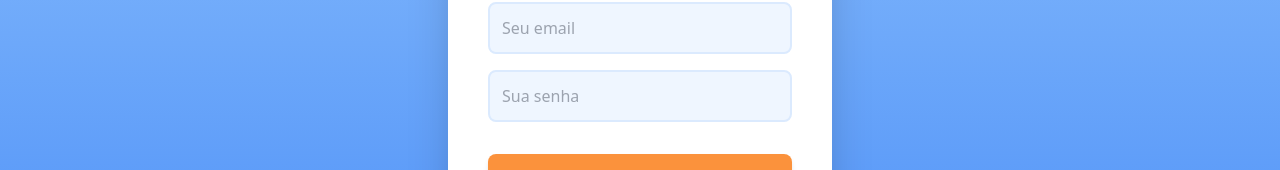
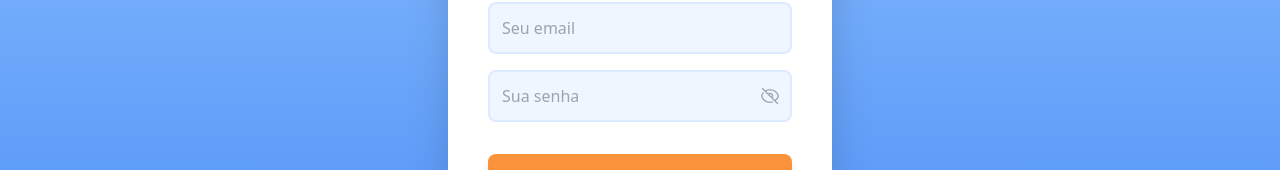
Before and after one commit to Claudino2001/Message-in-a-Bottle, a React (Vite) app in the folder frontend/: page /login in a window 1280 px wide. Shown: the part 302-472 px from the top of the page. Built offline with nearby package versions, Linux system fonts and the light colour scheme; the HTML template or start-up script is replaced by a standard one.

Commit message:
Add show/hide password toggle to login form
Introduced a button to toggle password visibility in the login form, improving user experience. Cleaned up comments and slightly refactored state management for clarity.

```diff
--- a/frontend/src/pages/Login.jsx
+++ b/frontend/src/pages/Login.jsx
@@ -5,24 +5,20 @@
 function Login() {
   const [email, setEmail] = useState("");
   const [password, setPassword] = useState("");
-  const [error, setError] = useState(""); // Estado para armazenar mensagens de erro
+  const [showPassword, setShowPassword] = useState(false); // Estado para mostrar/ocultar
+  const [error, setError] = useState("");
   const navigate = useNavigate();
 
   const handleLogin = async (e) => {
     e.preventDefault();
-    setError(""); // Limpa erros anteriores ao tentar novamente
+    setError("");
 
     try {
       const response = await api.post("/auth/login", { email, password });
-
-      // Salva o token no navegador
       localStorage.setItem("token", response.data.access_token);
-
-      // Redireciona direto para a tela de escrever (sem alert)
       navigate("/write");
     } catch (err) {
       console.error(err);
-      // Define a mensagem de erro para aparecer na tela
       setError("Email ou senha incorretos. Tente novamente.");
     }
   };
@@ -30,7 +26,6 @@
   return (
     <div className="min-h-screen relative bg-gradient-to-b from-blue-300 to-blue-500 flex items-center justify-center overflow-hidden font-sans">
 
-      {/* Coqueiros Laterais (Imagens decorativas) */}
       <img
         src="https://cdn-icons-png.flaticon.com/512/433/433539.png"
         className="absolute bottom-0 left-[-50px] w-64 md:w-80 opacity-90"
@@ -42,7 +37,6 @@
         alt="coqueiro"
       />
 
-      {/* Card de Login (Quadrado Branco) */}
       <div className="bg-white p-10 rounded-2xl shadow-2xl z-10 w-96 text-center transform hover:scale-105 transition duration-500">
         <h2 className="text-4xl font-hand text-blue-600 mb-8 font-bold">Login</h2>
 
@@ -54,15 +48,36 @@
             value={email}
             onChange={e => setEmail(e.target.value)}
           />
-          <input
-            type="password"
-            placeholder="Sua senha"
-            className="p-3 border-2 border-blue-100 rounded-lg focus:outline-none focus:border-blue-400 bg-blue-50"
-            value={password}
-            onChange={e => setPassword(e.target.value)}
-          />
 
-          {/* Exibe mensagem de erro se houver */}
+          {/* Campo de Senha com Botão de Visualizar */}
+          <div className="relative">
+            <input
+              type={showPassword ? "text" : "password"} // Alterna o tipo
+              placeholder="Sua senha"
+              className="w-full p-3 border-2 border-blue-100 rounded-lg focus:outline-none focus:border-blue-400 bg-blue-50 pr-10" // pr-10 para o texto não ficar sob o ícone
+              value={password}
+              onChange={e => setPassword(e.target.value)}
+            />
+            <button
+              type="button" // Importante ser type="button" para não submeter o form
+              onClick={() => setShowPassword(!showPassword)}
+              className="absolute inset-y-0 right-3 flex items-center text-gray-400 hover:text-blue-500 transition"
+            >
+              {showPassword ? (
+                // Ícone Olho Aberto (SVG)
+                <svg xmlns="http://www.w3.org/2000/svg" fill="none" viewBox="0 0 24 24" strokeWidth={1.5} stroke="currentColor" className="w-5 h-5">
+                  <path strokeLinecap="round" strokeLinejoin="round" d="M2.036 12.322a1.012 1.012 0 0 1 0-.639C3.423 7.51 7.36 4.5 12 4.5c4.638 0 8.573 3.007 9.963 7.178.07.207.07.431 0 .639C20.577 16.49 16.64 19.5 12 19.5c-4.638 0-8.573-3.007-9.963-7.178Z" />
+                  <path strokeLinecap="round" strokeLinejoin="round" d="M15 12a3 3 0 1 1-6 0 3 3 0 0 1 6 0Z" />
+                </svg>
+              ) : (
+                // Ícone Olho Fechado (SVG)
+                <svg xmlns="http://www.w3.org/2000/svg" fill="none" viewBox="0 0 24 24" strokeWidth={1.5} stroke="currentColor" className="w-5 h-5">
+                  <path strokeLinecap="round" strokeLinejoin="round" d="M3.98 8.223A10.477 10.477 0 0 0 1.934 12C3.226 16.338 7.244 19.5 12 19.5c.993 0 1.953-.138 2.863-.395M6.228 6.228A10.451 10.451 0 0 1 12 4.5c4.756 0 8.773 3.162 10.065 7.498a10.522 10.522 0 0 1-4.293 5.774M6.228 6.228 3 3m3.228 3.228 3.65 3.65m7.894 7.894L21 21m-3.228-3.228-3.65-3.65m0 0a3 3 0 1 0-4.243-4.243m4.242 4.242L9.88 9.88" />
+                </svg>
+              )}
+            </button>
+          </div>
+
           {error && <span className="text-red-500 text-sm font-bold">{error}</span>}
 
           <button type="submit" className="bg-orange-400 text-white font-bold py-3 rounded-lg hover:bg-orange-500 transition shadow-md mt-4">
```
